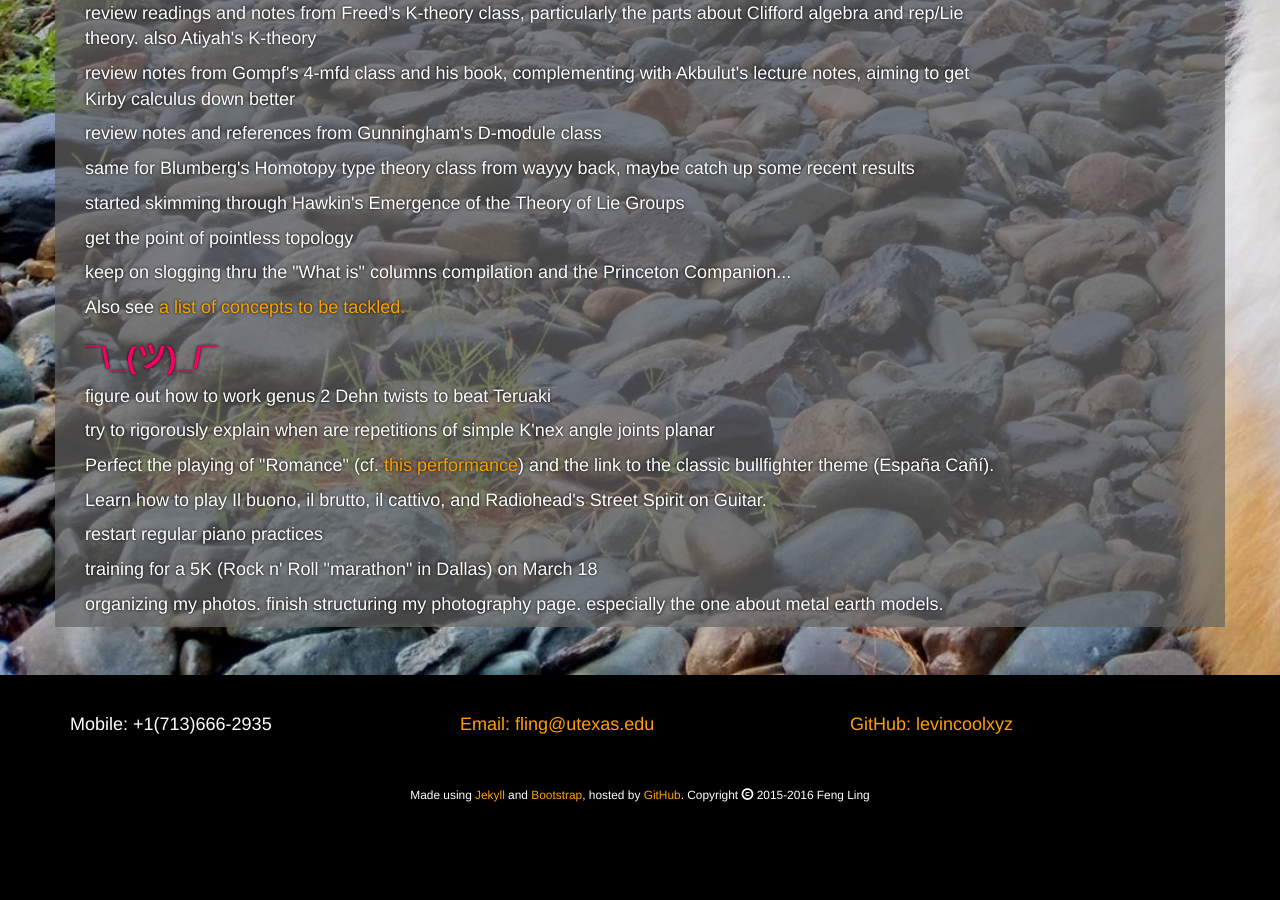
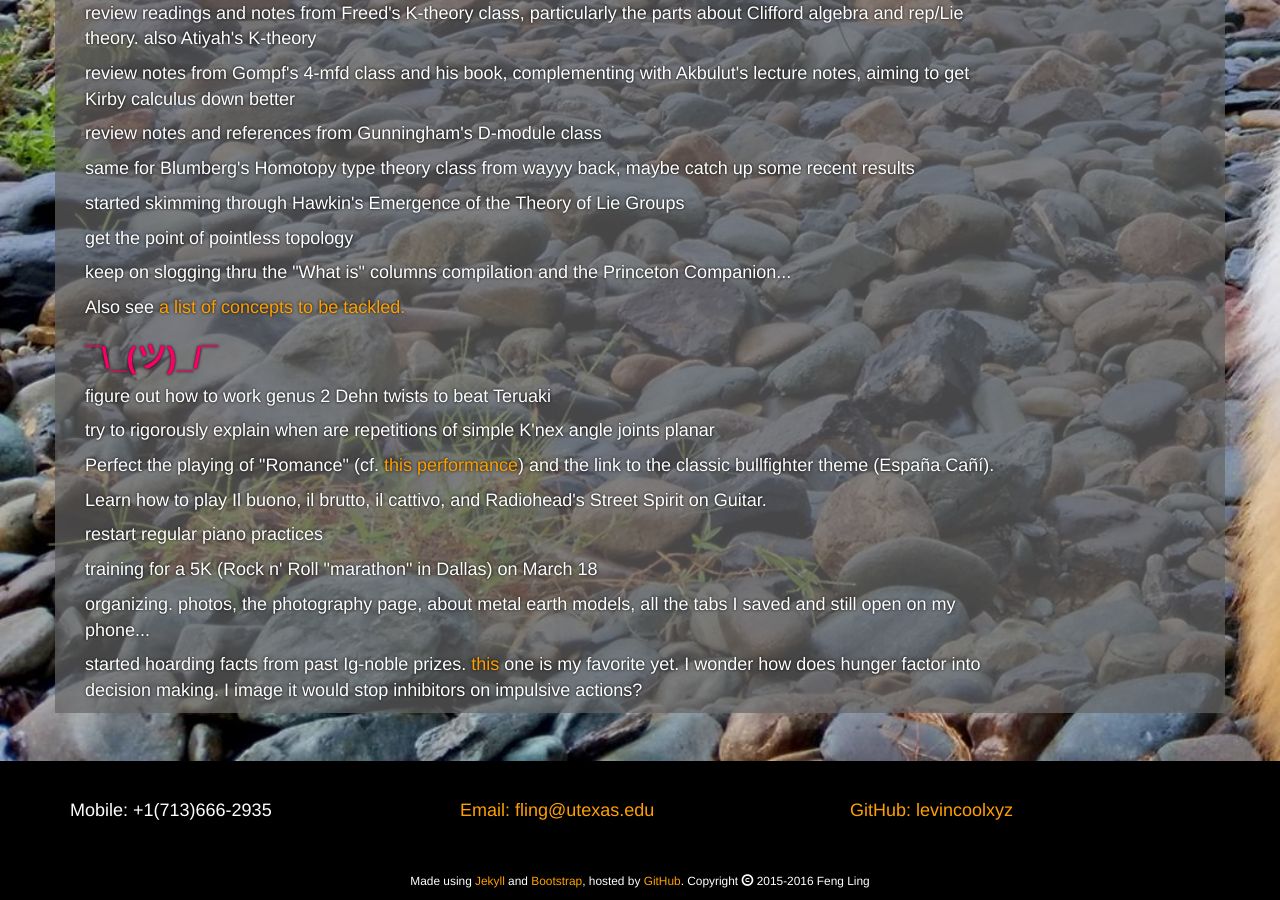
Before and after one commit to levincoolxyz/levincoolxyz.github.io, a Jekyll site: the page built from activity.html, in a window 1280 px wide and 900 px high, scrolled down 1261 px. Built offline with Jekyll 4.4.1, drawn with Linux system fonts in a browser that asks for light colours; before the commit the page ends 2075 px from its top, so only the background shows below that.

Commit message:
new commit

```diff
--- a/activity.html
+++ b/activity.html
@@ -52,6 +52,7 @@ title: Current Activities - Feng Ling
 	<p>Learn how to play Il buono, il brutto, il cattivo, and Radiohead's Street Spirit on Guitar.</p>
 	<p>restart regular piano practices</p>
 	<p>training for a 5K (Rock n' Roll "marathon" in Dallas) on March 18</p>
-	<p>organizing my photos. finish structuring my photography page. especially the one about metal earth models.</p>
+	<p>organizing. photos, the photography page, about metal earth models, all the tabs I saved and still open on my phone...</p>
+	<p>started hoarding facts from past Ig-noble prizes. <a href="https://lirias.kuleuven.be/bitstream/123456789/282526/3/MO_1007.pdf">this</a> one is my favorite yet. I wonder how does hunger factor into decision making. I image it would stop inhibitors on impulsive actions?</p>
 
 </div>
```
